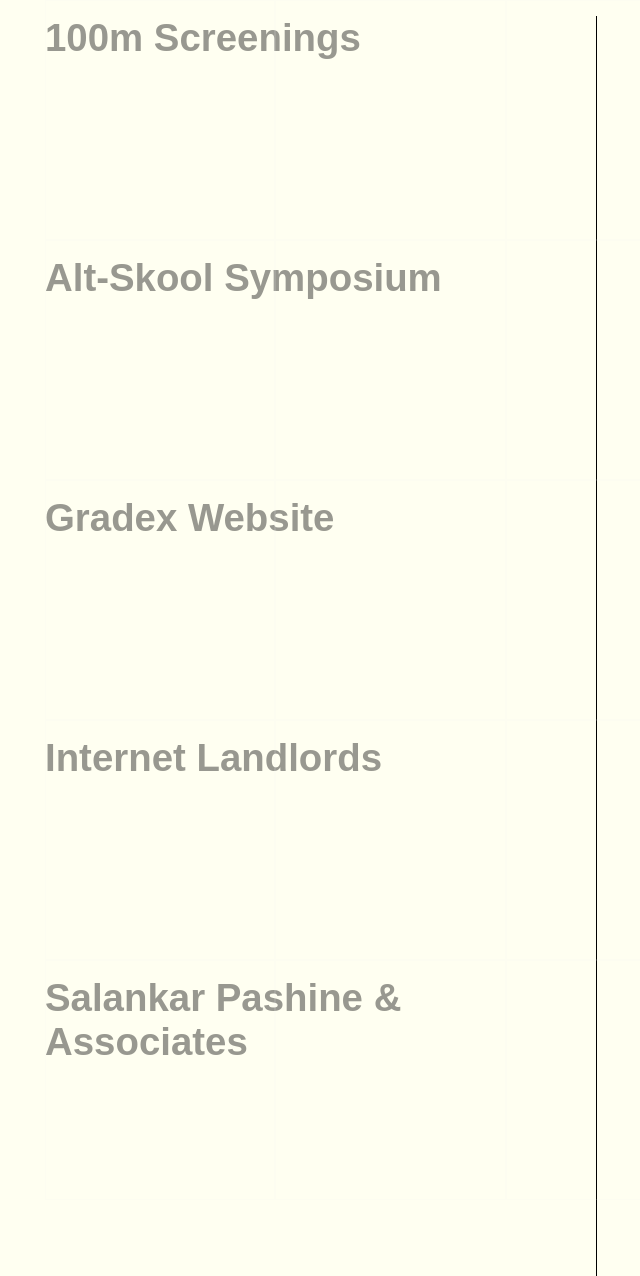
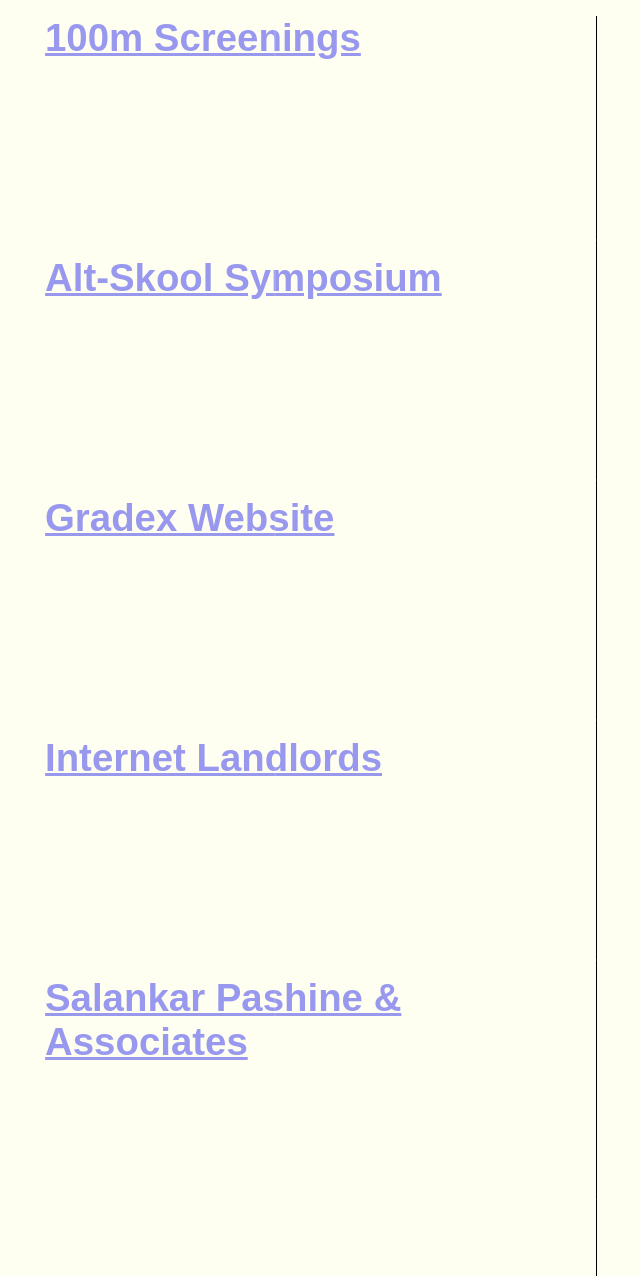
Before and after one commit to caizoryan/untitledstudio, a website: page index.html in a window 1280 px wide. Shown: the whole page, without its empty margins (19-659 px from the left). Drawn offline with Linux system fonts and the light colour scheme.

Commit message:
fuck nmeeeee

```diff
--- a/index.html
+++ b/index.html
@@ -77,7 +77,9 @@
 <body>
 	<div class="websites-container">
 
-		<div class="project" size="2" id="id-18381">
+		<a href="https://films.100m.studio/
+">
+		<div class="project" size="2" id="id-339879">
 			<div class="options">
 
 					<div class="button" index="5" size="5"></div>
@@ -102,8 +104,11 @@
 				<img class="hidden" src="./websites/100m Screenings/cover.png"> </img>
 
 		</div>
+		</a>
 
-		<div class="project" size="2" id="id-520939">
+		<a href="https://alt.100m.studio/
+">
+		<div class="project" size="2" id="id-279515">
 			<div class="options">
 
 					<div class="button" index="5" size="5"></div>
@@ -128,8 +133,11 @@
 				<video class="hidden" src="./websites/Alt-Skool Symposium/cover.mp4"> </img>
 
 		</div>
+		</a>
 
-		<div class="project" size="2" id="id-36417">
+		<a href="https://2025.ocadu.gd/
+">
+		<div class="project" size="2" id="id-81318">
 			<div class="options">
 
 					<div class="button" index="5" size="5"></div>
@@ -154,8 +162,11 @@
 				<video class="hidden" src="./websites/Gradex Website/cover.mp4"> </img>
 
 		</div>
+		</a>
 
-		<div class="project" size="2" id="id-96386">
+		<a href="https://pascal-is-waging.github.io/Landlords/
+">
+		<div class="project" size="2" id="id-209968">
 			<div class="options">
 
 					<div class="button" index="5" size="5"></div>
@@ -186,8 +197,11 @@
 				<video class="hidden" src="./websites/Internet Landlords /cover.mp4"> </img>
 
 		</div>
+		</a>
 
-		<div class="project" size="2" id="id-60963">
+		<a href="https://salankarpashine.in
+">
+		<div class="project" size="2" id="id-20904">
 			<div class="options">
 
 					<div class="button" index="5" size="5"></div>
@@ -212,6 +226,7 @@
 				<video class="hidden" src="./websites/Salankar Pashine & Associates/cover.mp4"> </img>
 
 		</div>
+		</a>
 
 	<div>
 </body>
```
Also changed, not shown: output.js (+7 -0 lines).
